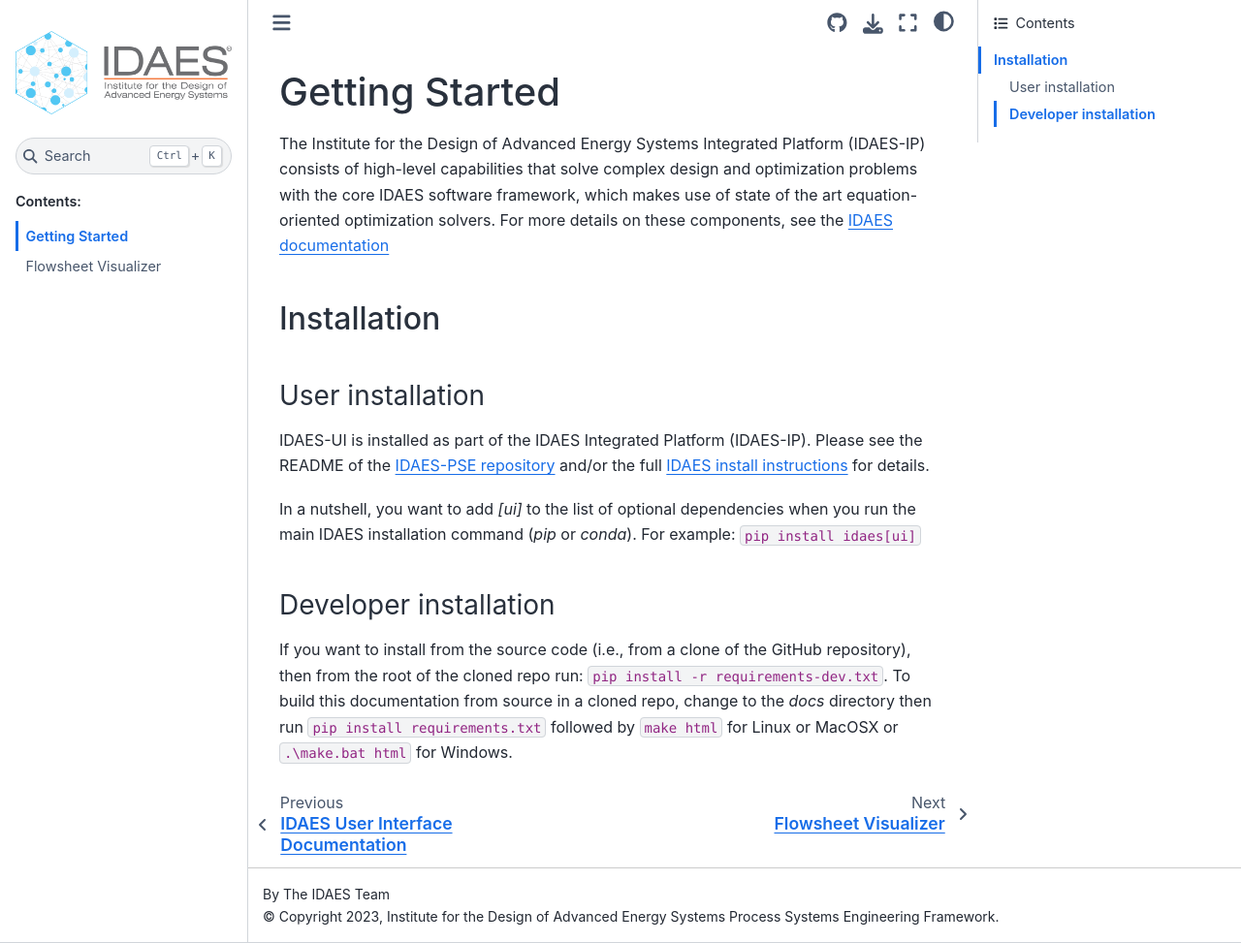
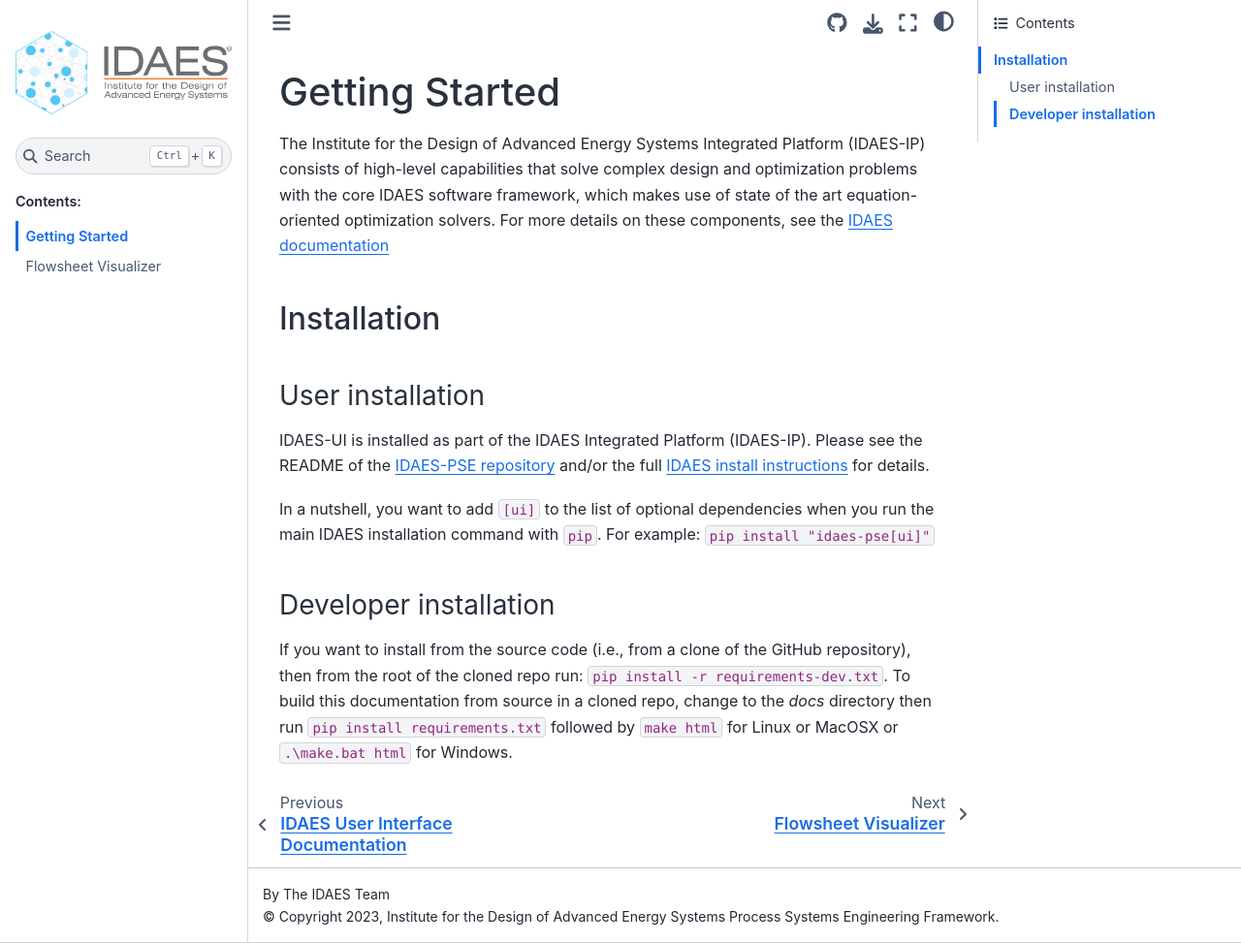
Before and after one commit to IDAES/idaes-ui, a Sphinx documentation site: the page built from docs/home.md, in a window 1280 px wide and 973 px high. Shown: the whole window at 97% size. Built offline with Sphinx 7.4.7 and the Sphinx Book theme 1.1.4, drawn with Linux system fonts in a browser that asks for light colours.

Commit message:
Commit suggestion for installation command fixes from review

```diff
--- a/docs/home.md
+++ b/docs/home.md
@@ -14,8 +14,8 @@
 IDAES-UI is installed as part of the IDAES Integrated Platform (IDAES-IP).
 Please see the README of the [IDAES-PSE repository](https://github.com/IDAES/idaes-pse) and/or the full [IDAES install instructions](https://idaes-pse.readthedocs.io/en/stable/tutorials/getting_started/index.html) for details.
 
-In a nutshell, you want to add *[ui]* to the list of optional dependencies when you run the main IDAES installation command (*pip* or *conda*).
-For example: `pip install idaes[ui]`
+In a nutshell, you want to add `[ui]` to the list of optional dependencies when you run the main IDAES installation command with `pip`.
+For example: `pip install "idaes-pse[ui]"`
 
 ### Developer installation
 
```
